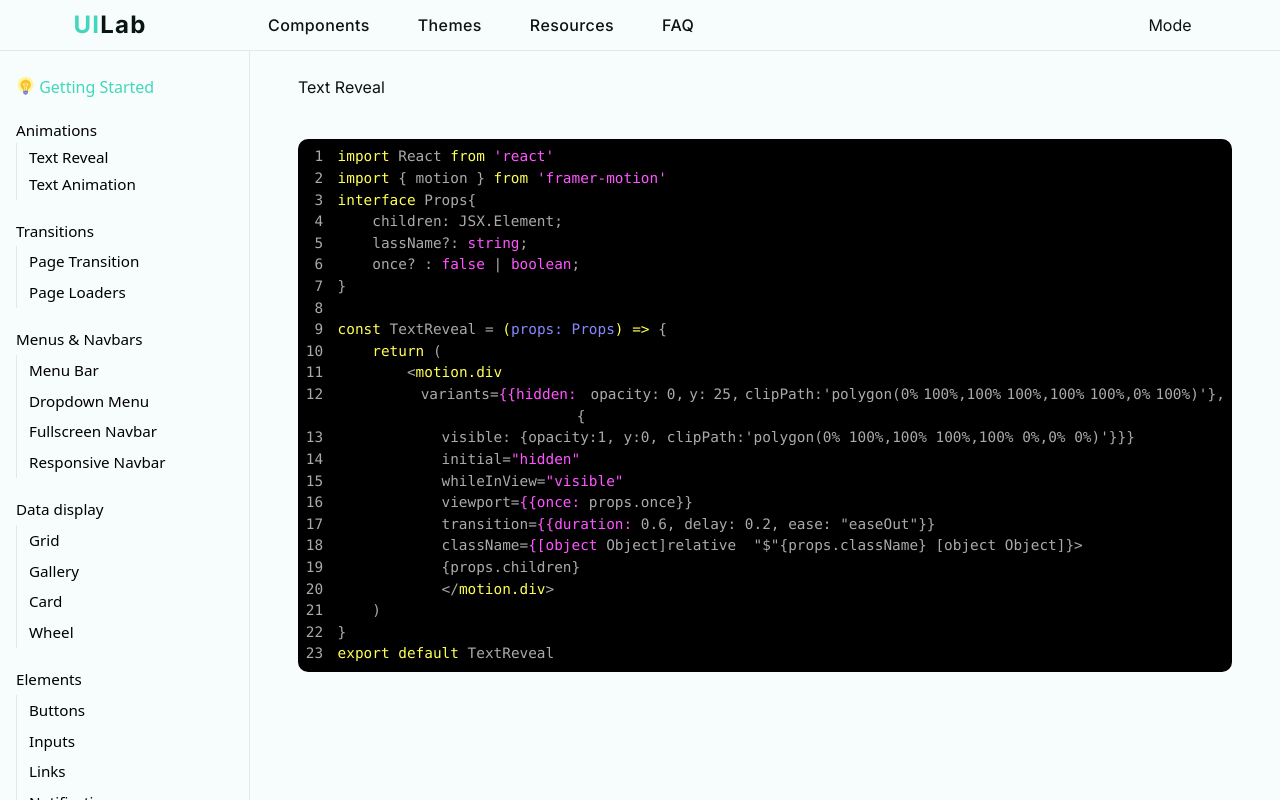
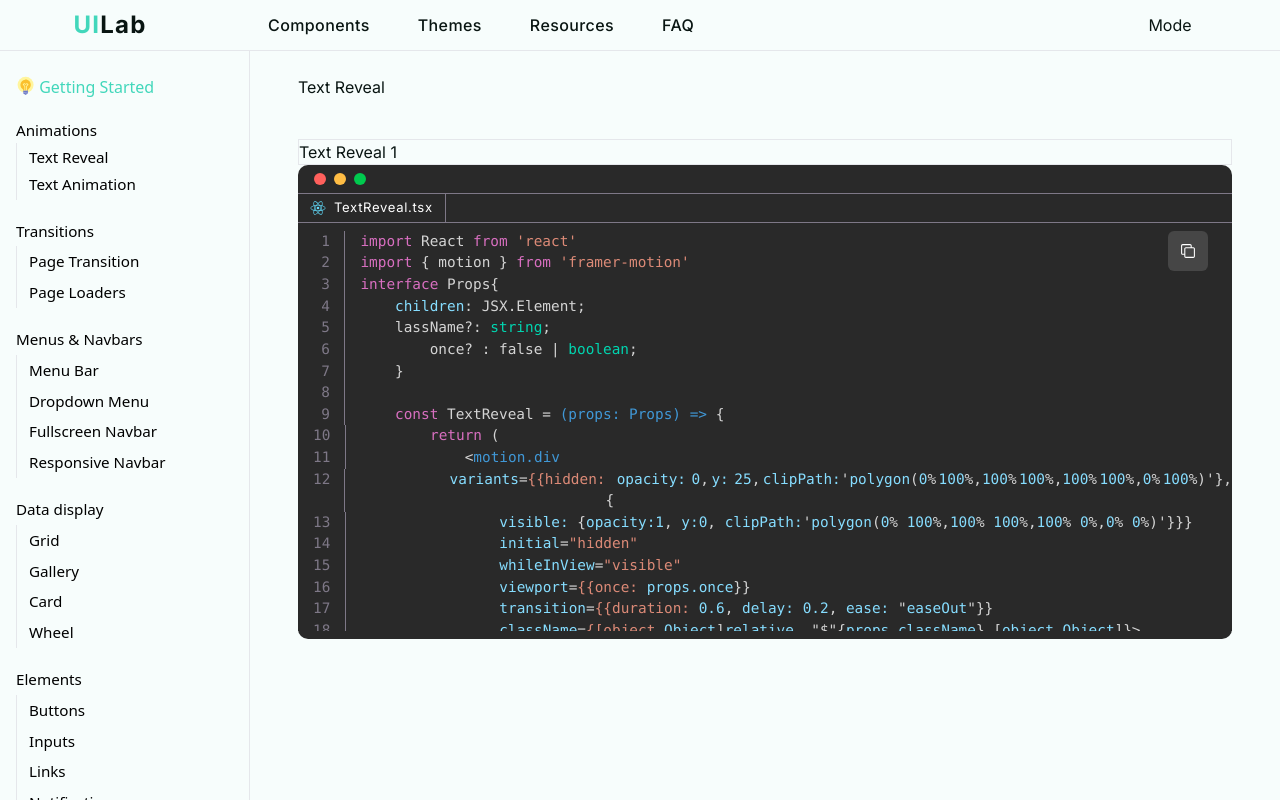
Before and after one commit to hosoocha20/uilab, a React (Vite) app: page /components/text-reveal in a window 1280 px wide. Built offline with nearby package versions, Linux system fonts and the light colour scheme.

Commit message:
CodeSyntax - react-syntax-highlighter with react-copy-clipboard

```diff
--- a/package.json
+++ b/package.json
@@ -10,8 +10,11 @@
     "preview": "vite preview"
   },
   "dependencies": {
+    "@types/react-copy-to-clipboard": "^5.0.7",
     "@types/react-syntax-highlighter": "^15.5.13",
+    "framer-motion": "^11.3.19",
     "react": "^18.3.1",
+    "react-copy-to-clipboard": "^5.1.0",
     "react-dom": "^18.3.1",
     "react-icons": "^5.2.1",
     "react-router-dom": "^6.25.1",
--- a/src/components/TextReveal.tsx
+++ b/src/components/TextReveal.tsx
@@ -1,6 +1,7 @@
 import React from "react";
 import SyntaxHighlighter from "react-syntax-highlighter"
 import { qtcreatorDark} from "react-syntax-highlighter/dist/esm/styles/hljs";
+import CodeSyntax from "../uiComponents/CodeSyntax";
 
 const TextReveal = () => {
   const codeString =
@@ -36,9 +37,7 @@ export default TextReveal`;
     <div className="font-inter  flex-1 min-w-[calc(100vw-250px)] bg-background flex justify-center pt-6 pb-[5rem] px-[3rem] text-text">
         <div className=" w-[1200px] max-w-full  flex flex-col gap-[2.5rem]">
             <h1>Text Reveal</h1>
-                  <SyntaxHighlighter language="typescript" style={qtcreatorDark} showLineNumbers={true} wrapLongLines={true} customStyle={customStyle}>
-                        {codeString}
-                  </SyntaxHighlighter>
+                <CodeSyntax />
         </div>
     </div>
   );
--- a/src/index.css
+++ b/src/index.css
@@ -30,3 +30,80 @@
 *{
   border-box: box-sizing;
 }
+
+//Syntax CSS
+.syntax-container {
+
+}
+
+.syntax-container > .syntax-highlighter {
+  width:100%;
+  height: 100%;
+  color: #D4D4D4;
+
+}
+
+/* .syntax-container > .syntax-highlighter .language-typescript > span:hover {
+  background-color: rgba(224, 224, 173, 0.2) !important;
+} */
+
+.syntax-container > .syntax-highlighter .language-typescript .linenumber {
+  color: rgb(126, 120, 135) !important;
+  margin-left: 15px;
+  margin-right: 15px;
+  background-color: transparent;
+  border-right: 1px solid rgb(126, 120, 135);
+}
+
+.syntax-container > .syntax-highlighter .language-typescript .linenumber:hover {
+  color: rgb(213, 214, 133) !important;
+  margin-left: 15px;
+  margin-right: 15px;
+}
+
+.syntax-container > .syntax-highlighter .language-typescript .hljs-comment {
+  color: #48a454;
+  font-weight: 450;
+}
+
+.syntax-container > .syntax-highlighter .language-typescript .hljs-keyword {
+  color: #d86fc0;
+}
+
+.syntax-container > .syntax-highlighter .language-typescript .hljs-function {
+  color: #4098d7;
+}
+
+.syntax-container > .syntax-highlighter .language-typescript .hljs-title {
+  color: #d8e2a9;
+}
+
+.syntax-container >.syntax-highlighter .language-typescript .hljs-tag {
+  color: #d4d4d4;
+}
+
+.syntax-container >.syntax-highlighter .language-typescript .hljs-name {
+  color: #4098d7;
+}
+
+.syntax-container >.syntax-highlighter .language-typescript .hljs-attr {
+  color: #86ddff;
+}
+
+.syntax-container >.syntax-highlighter .language-typescript .hljs-string {
+  color: #dc8a77;
+}
+
+.syntax-container >.syntax-highlighter .language-typescript .hljs-built_in {
+  color: #00d5b0;
+}
+#syntax-style::-webkit-scrollbar {
+  background-color: transparent;
+  width: 20px;
+}
+#syntax-style::-webkit-scrollbar-thumb {
+  background-color: #464646;
+  border-radius: 2rem;
+  border: 6px solid transparent;
+  background-clip: content-box;
+}
--- /dev/null
+++ b/src/uiComponents/CodeSyntax.tsx
@@ -0,0 +1,78 @@
+import React from "react";
+import SyntaxHighlighter from "react-syntax-highlighter";
+import { qtcreatorDark } from "react-syntax-highlighter/dist/esm/styles/hljs";
+import { CopyToClipboard } from "react-copy-to-clipboard";
+import { IoLogoReact } from "react-icons/io5";
+import { RxCopy } from "react-icons/rx";
+
+const CodeSyntax = () => {
+  const codeString = `import React from 'react'\nimport { motion } from 'framer-motion'\ninterface Props{\n\tchildren: JSX.Element;\n\tlassName?: string;
+        once? : false | boolean;
+    }
+
+    const TextReveal = (props: Props) => {
+        return (
+            <motion.div
+                variants={{hidden: {opacity: 0, y: 25, clipPath:'polygon(0% 100%,100% 100%,100% 100%,0% 100%)'},
+                visible: {opacity:1, y:0, clipPath:'polygon(0% 100%,100% 100%,100% 0%,0% 0%)'}}}
+                initial="hidden"
+                whileInView="visible"
+                viewport={{once: props.once}}
+                transition={{duration: 0.6, delay: 0.2, ease: "easeOut"}}
+                className={${(<code>`</code>)}relative  "$"{props.className} ${(
+    <code>`</code>
+  )}}>
+                {props.children}
+                </motion.div>
+        )
+    }
+    export default TextReveal`;
+  const customStyle = {
+    fontSize: "0.9rem",
+    borderRadius: "0 0 10px 10px",
+    backgroundColor: "#292929",
+    maxHeight: "500px",
+  };
+  return (
+    <div>
+      <div className="border">
+        <h2>Text Reveal 1</h2>
+      </div>
+      <div className=" w-full  flex gap-2  px-4 py-2  bg-seashell-950 rounded-t-[10px]">
+        <div className="bg-[#ff605c] w-3 h-3 rounded-full"></div>
+        <div className="bg-[#ffbd44] w-3 h-3 rounded-full"></div>
+        <div className="bg-[#00ca4e] w-3 h-3 rounded-full"></div>
+      </div>
+      <div className="w-full  bg-seashell-950 border-b border-t border-[rgb(126,120,135)] ">
+        <div className="w-fit flex items-center px-3 py-1 border-r border-[rgb(126,120,135)] gap-2">
+          <IoLogoReact className="text-[#61dbfb]" />
+          <div className="w-fit  text-[0.82rem] tracking-wider text-white">
+            TextReveal.tsx
+          </div>
+        </div>
+      </div>
+      <div className="syntax-container relative py-2 bg-seashell-950 rounded-b-[10px]">
+        <button className="absolute top-2 right-6 text-white p-3 rounded-md bg-seashell-800 hover:bg-seashell-600 transition-[background-color] duration-200 ease-in-out">
+            <CopyToClipboard text={codeString} onCopy={() => alert("Copied!")}>
+                <RxCopy />
+            </CopyToClipboard>
+
+        </button>
+        <SyntaxHighlighter
+          language="typescript"
+          showLineNumbers
+          wrapLongLines={true}
+          useInlineStyles={false}
+          className={
+            "syntax-highlighter bg-seashell-950 text-[0.9rem] max-h-[400px] overflow-y-auto"
+          }
+          id="syntax-style"
+        >
+          {codeString}
+        </SyntaxHighlighter>
+      </div>
+    </div>
+  );
+};
+
+export default CodeSyntax;
```
Also changed, not shown: 1 other file (tests, documents, lock files or other folders).
